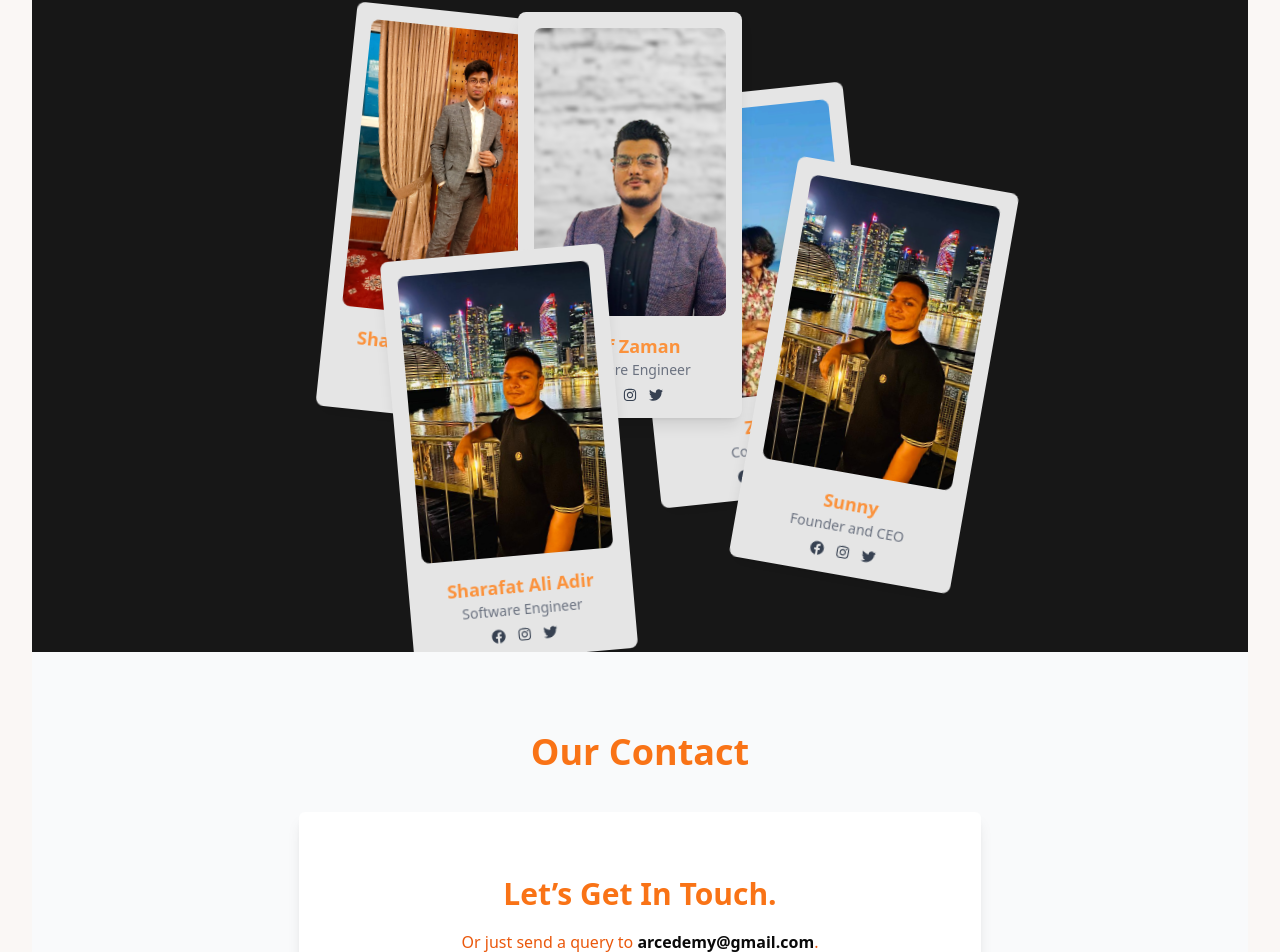
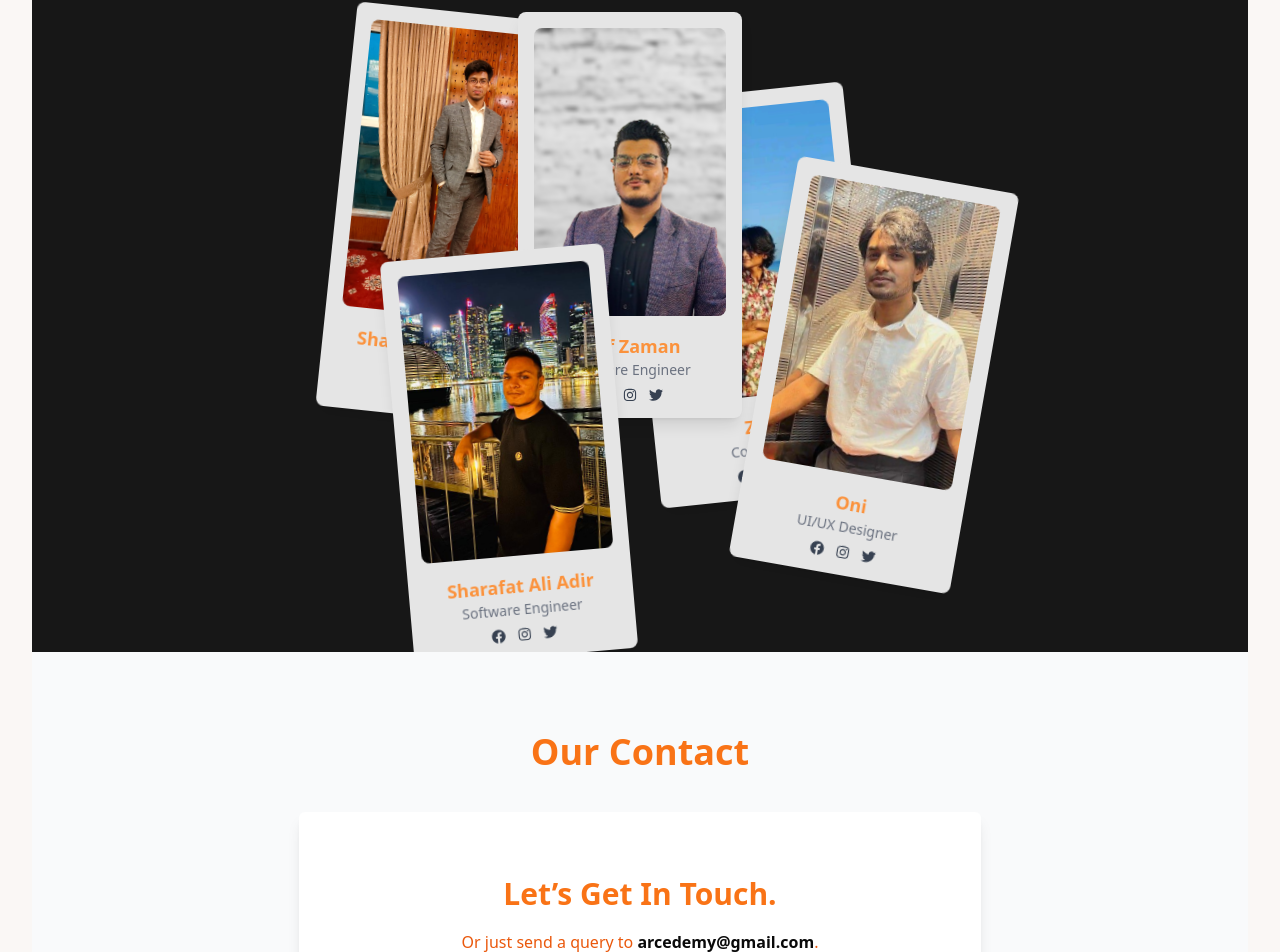
Before and after one commit to AsifZaman777/arcedemy-web, a React (Vite) app in the folder arc-client/: page / in a window 1280 px wide. Shown: the part 5024-5976 px from the top of the page. Built offline with nearby package versions, Linux system fonts and the light colour scheme.

Commit message:
oni pic updated in teams

```diff
--- a/arc-client/src/components/OurTeam.jsx
+++ b/arc-client/src/components/OurTeam.jsx
@@ -7,19 +7,15 @@ import mithun from "../assets/images/mithun.jpg";
 import zafri from "../assets/images/zafri.jpg";
 import asif from "../assets/images/asif.png";
 import adir from "../assets/images/adir.jpg";
-
-
+import oni from "../assets/images/oni.jpg";
 
 const OurTeam = () => {
-
   return (
     <div id="ourteam" className="py-0 bg-neutral-900">
-        <h2 className="text-3xl sm:text-4xl md:text-5xl lg:text-6xl xl:text-7xl font-bold text-center text-orange-500 mb-8 md:mb-12">
+      <h2 className="text-3xl sm:text-4xl md:text-5xl lg:text-6xl xl:text-7xl font-bold text-center text-orange-500 mb-8 md:mb-12">
         Arcedemy Team
       </h2>
-      <section
-        className="relative grid min-h-screen w-full place-content-center overflow-hidden bg-neutral-900 py-10"
-      >
+      <section className="relative grid min-h-screen w-full place-content-center overflow-hidden bg-neutral-900 py-10">
         <hr className="absolute z-0 w-1/2 h-6 bg-gradient-to-r from-orange-100 to-orange-500 rounded-sm top-0 left-1/2 transform -translate-x-1/2 -translate-y-1/2" />
         <h2 className="relative z-0 text-[10vw] font-black text-neutral-100 md:text-[120px]">
           OUR TEAM
@@ -85,14 +81,14 @@ const Cards = () => {
 
       <Card
         containerRef={containerRef}
-        src={adir}
+        src={oni}
         alt="Team Member 5"
         rotate="10deg"
         top="40%"
         left="60%"
         className="w-36 md:w-56 text-lg text-orange-400"
-        name="Sunny"
-        designation="Founder and CEO"
+        name="Oni"
+        designation="UI/UX Designer"
       />
     </div>
   );
@@ -158,7 +154,6 @@ const Card = ({
   );
 };
 
-
 // PropTypes validation
 Card.propTypes = {
   containerRef: PropTypes.object.isRequired,
```
Also changed, not shown: arc-client/src/assets/images/oni.jpg (added).
